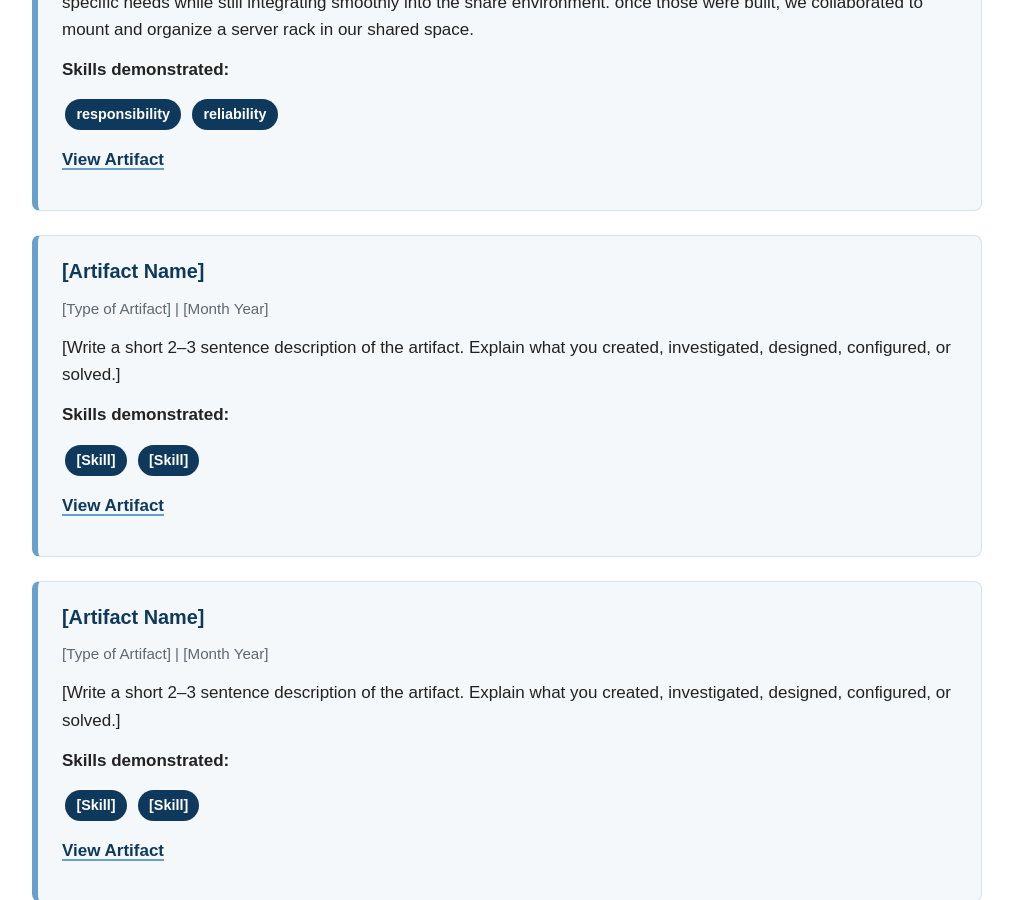
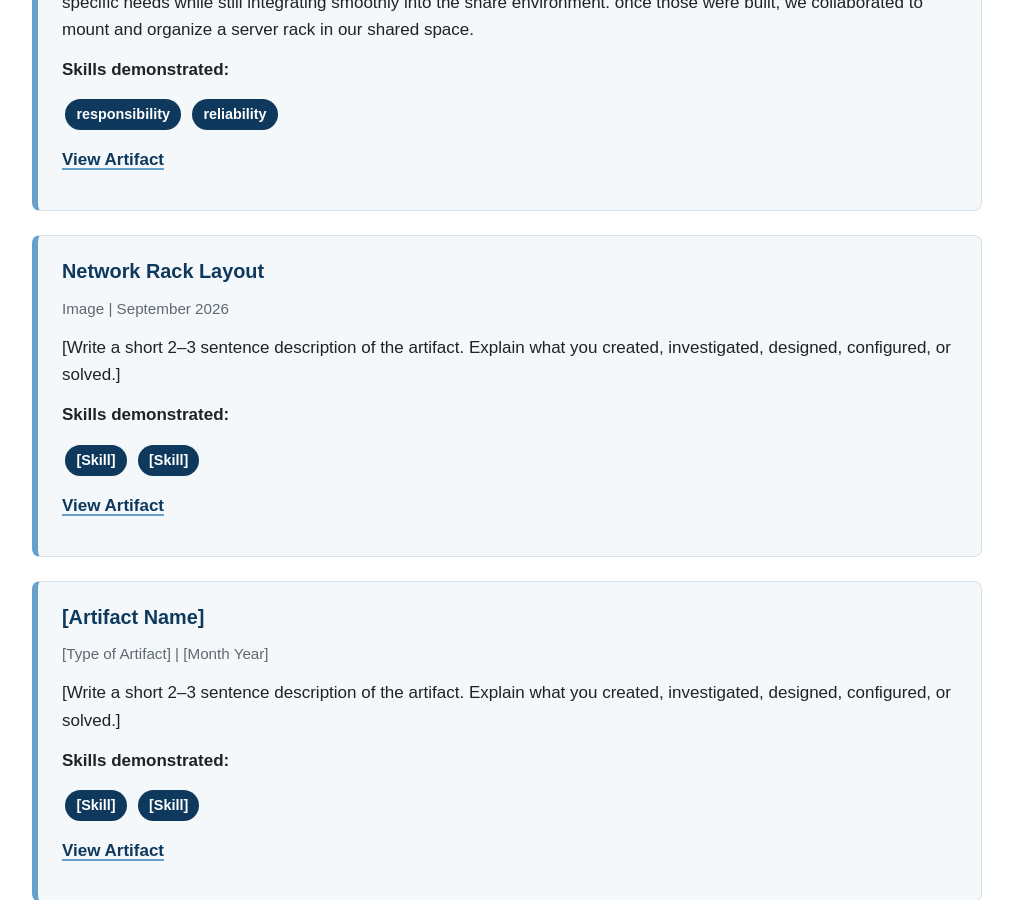
Before and after one commit to Rose111144/apex-portfolio, a Jekyll site: the page built from artifacts.md, in a window 1280 px wide and 900 px high, scrolled down 568 px. Shown: the whole window, without its empty margins (133-1146 px from the left). Built offline with Jekyll 4.4.1, drawn with Linux system fonts in a browser that asks for light colours.

Commit message:
Add Network Rack Layout artifact details
Updated artifact section to include a specific network rack layout with metadata.

```diff
--- a/artifacts.md
+++ b/artifacts.md
@@ -31,8 +31,8 @@ Me and my team came together to design and assemble our individual workstations,
 
 <div class="artifact-card" markdown="1">
 
-### [Artifact Name]
-<p class="artifact-meta">[Type of Artifact] | [Month Year]</p>
+### Network Rack Layout
+<p class="artifact-meta">Image | September 2026</p>
 
 [Write a short 2–3 sentence description of the artifact. Explain what you created, investigated, designed, configured, or solved.]
 
```
